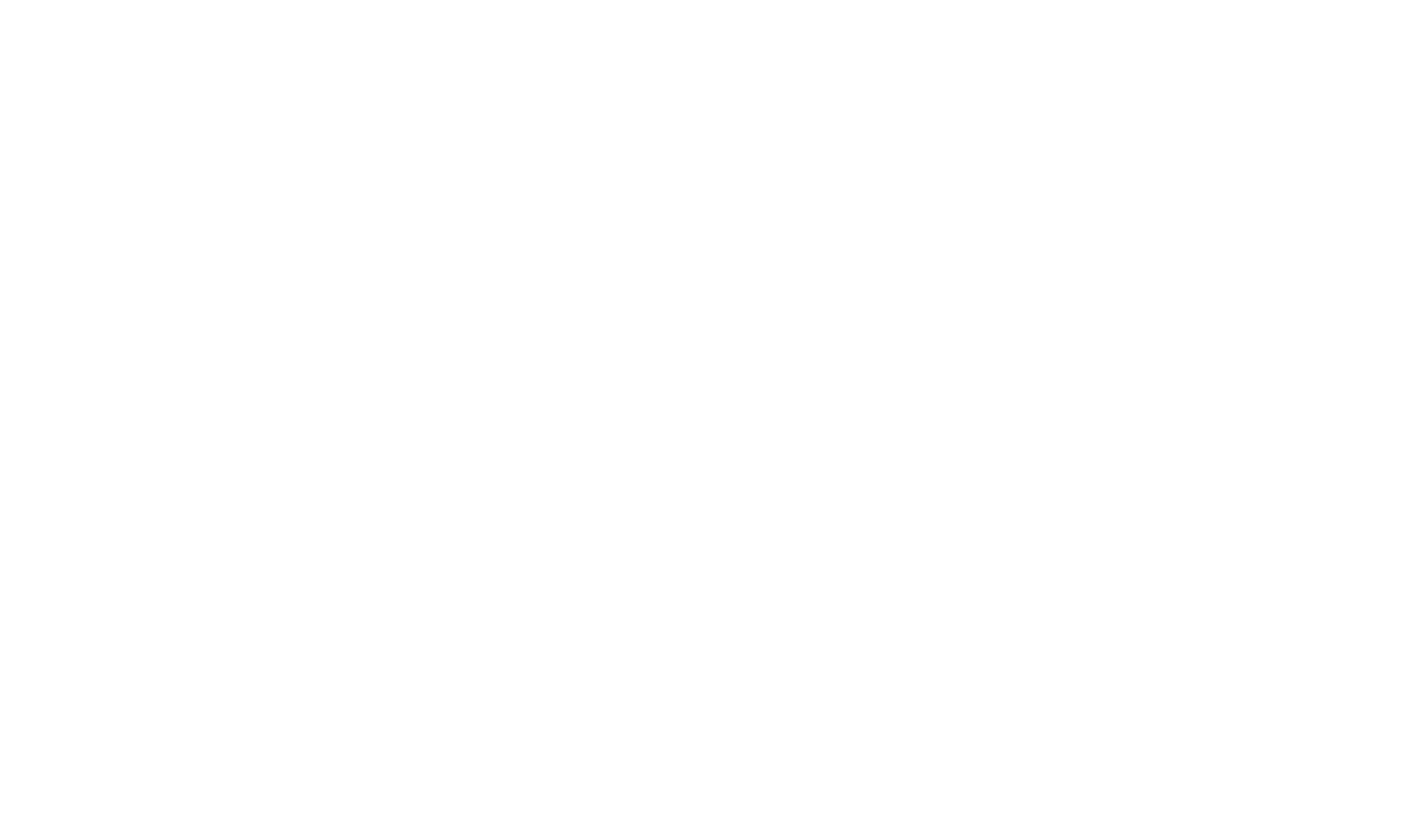
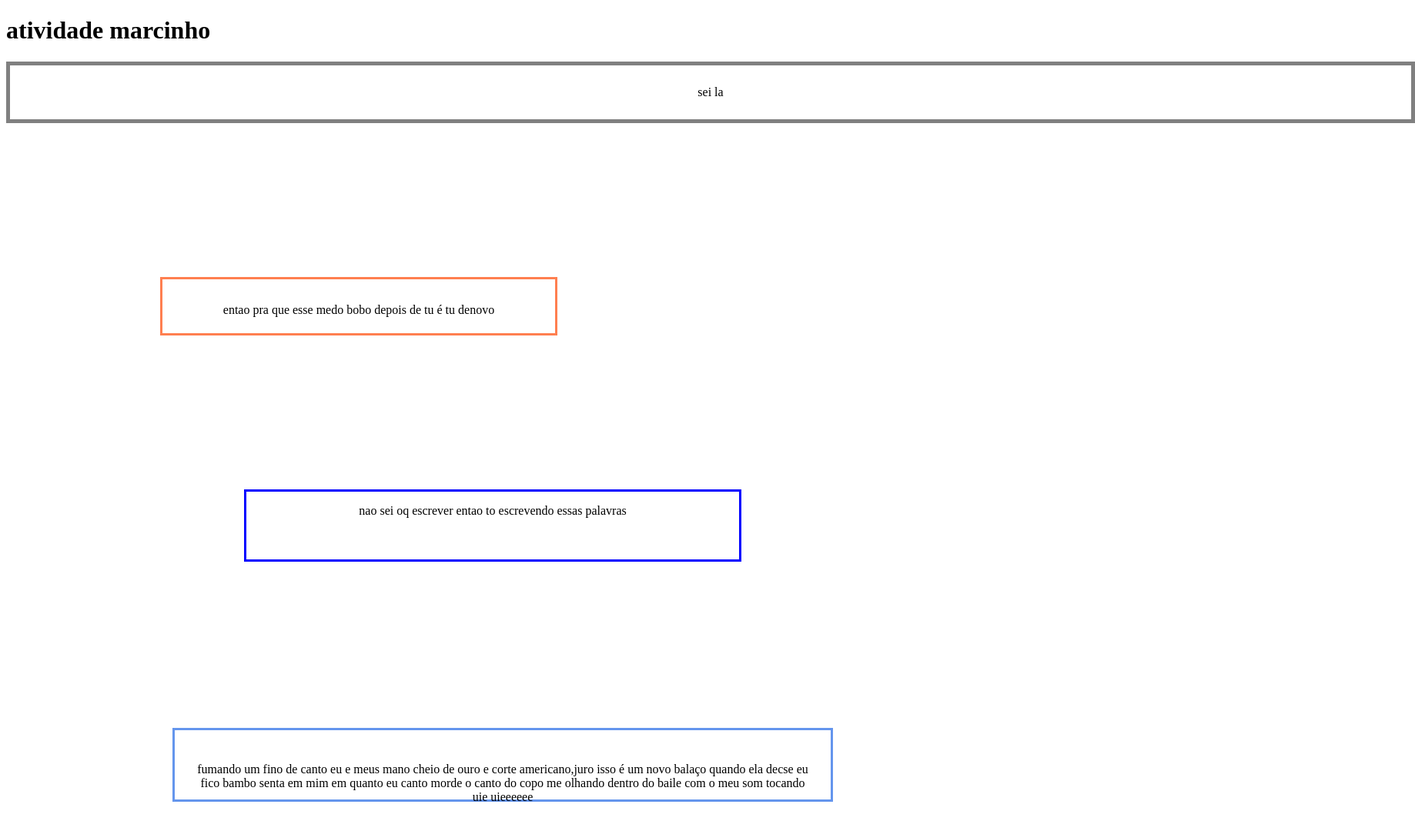
Before and after one commit to isabelle1234567890/atv1-4bi, a plain HTML site: page atv1-4bi/index.html in a window 1280 px wide. Shown: the whole page at 77% size, 1838 px wide, since content can reach past the window. Before the commit the page ends 800 px from the top, so only its background shows below. Drawn offline with Linux system fonts and the light colour scheme.

Commit message:
trabalho

```diff
--- a/atv1-4bi/index.html
+++ b/atv1-4bi/index.html
@@ -4,9 +4,25 @@
     <meta charset="UTF-8">
     <meta http-equiv="X-UA-Compatible" content="IE=edge">
     <meta name="viewport" content="width=device-width, initial-scale=1.0">
+    <link rel="stylesheet" href="style.css">
     <title>Document</title>
 </head>
 <body>
+    <header>
+        <h1> atividade marcinho</h1>
+    </header>
 
+    <div class="first">
+        <p>sei la</p>
+    </div>
+    <div class="second">
+         <p>entao pra que esse medo bobo depois de tu é tu denovo </p>
+    </div>
+    <div class="third">
+        <p> nao sei oq escrever entao to escrevendo essas palavras</p>
+    </div>
+    <div class="fourth">
+        <p>fumando um fino de canto eu e meus mano cheio de ouro e corte americano,juro isso é um novo balaço quando ela decse eu fico bambo senta em mim em quanto eu canto morde o canto do copo me olhando dentro do baile com o meu som tocando uie uieeeeee</p>
+    </div>
 </body>
 </html>
--- /dev/null
+++ b/atv1-4bi/style.css
@@ -0,0 +1,29 @@
+.first {
+    border: 5px solid grey;
+    width: 1800px;
+    height: 50px; margin: auto;
+    padding: 10px;
+    text-align: center;}
+
+    .second{
+    border: 3px solid coral;
+    width: 30rem; height: 40px;
+    margin: 200px; padding: 15px;
+    text-align: center;}
+
+    .third {
+    border: 3px solid blue;
+    width:40rem;
+    height: 88px;
+    margin: auto;
+    text-align: center;
+}
+
+    .fourth {
+    border: 3px solid cornflowerblue;
+    width: 50rem;
+    height: 38px;
+    margin: 216px;
+    padding: 26px;
+    text-align: center;
+}
```
